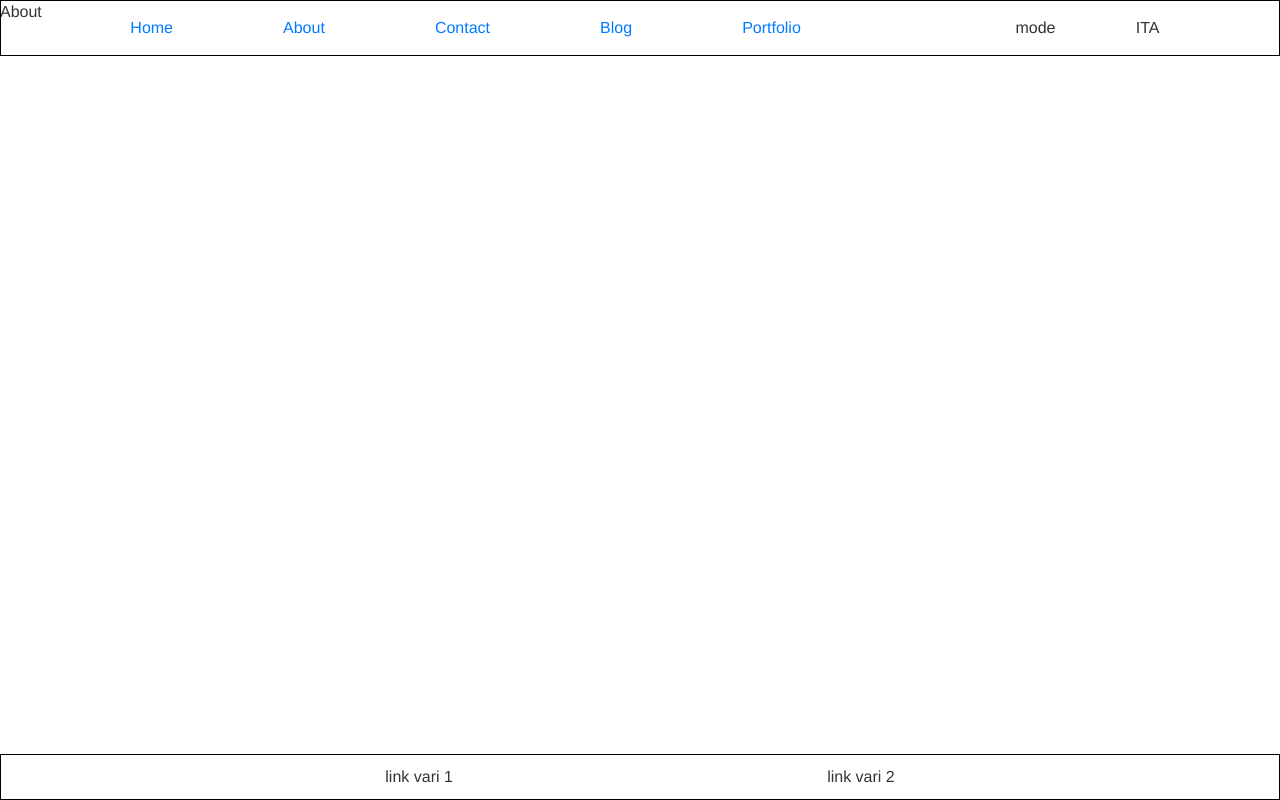
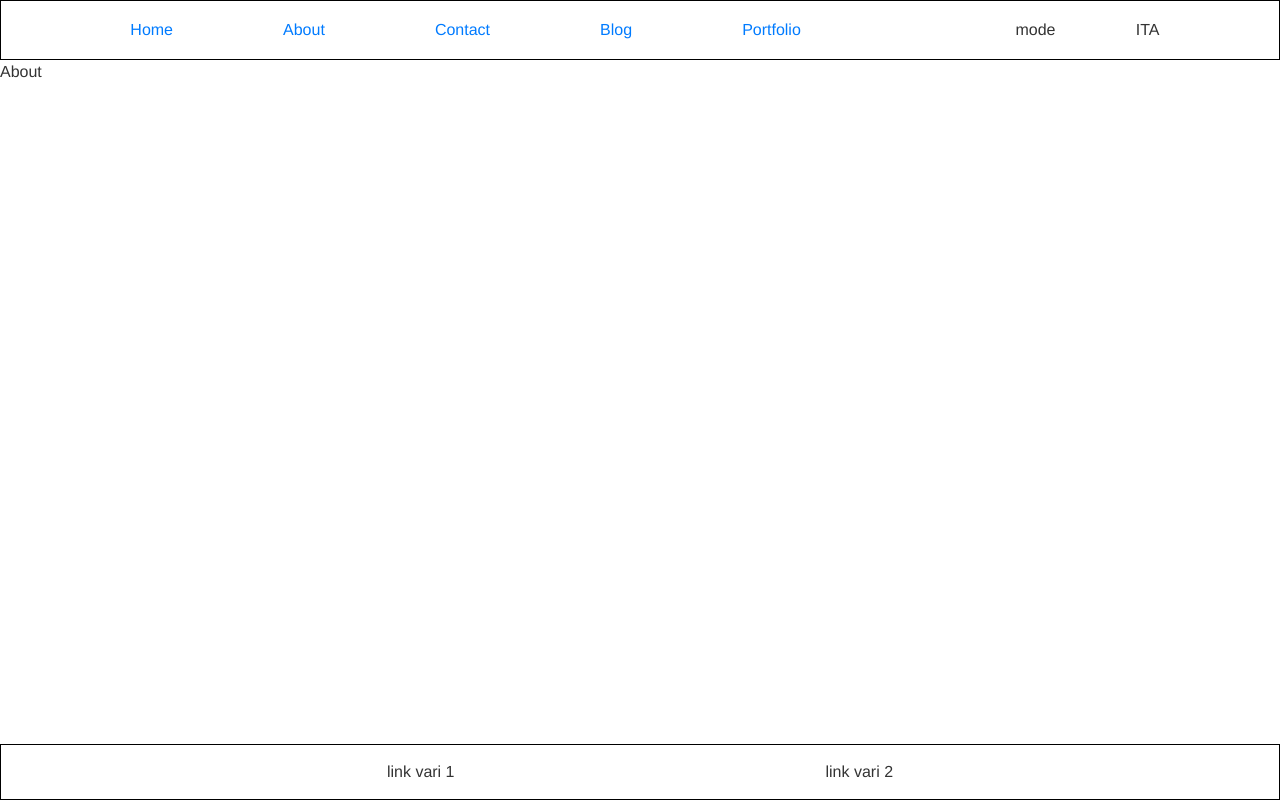
Before and after one commit to GiuseppeCaci/React-Sass-My-Portfolio, a React (Vite) app: page /about in a window 1280 px wide. Built offline with nearby package versions, Linux system fonts and the light colour scheme.

Commit message:
settaggi css basici aggiornati

```diff
--- a/src/App.jsx
+++ b/src/App.jsx
@@ -1,7 +1,6 @@
 import React from 'react';
 import './assets/styles/css/main.css'
 import AppRoutes from './routes/AppRoutes'
-import NavBarProva from './components/NavBarProva';
 
 
 function App() {
--- a/src/assets/styles/css/main.css
+++ b/src/assets/styles/css/main.css
@@ -9,6 +9,7 @@
   justify-content: space-evenly;
   align-items: center;
   flex-wrap: wrap;
+  height: 60px;
 }
 .header nav {
   flex-basis: 70%;
@@ -36,12 +37,16 @@
   bottom: 0;
   width: 100%;
   left: 0;
-  padding: 10px;
+  padding: 15px;
   border: 1px solid black;
   display: flex;
   justify-content: space-evenly;
   align-items: center;
   flex-wrap: wrap;
+}
+
+.content-wrappet {
+  margin-top: 60px;
 }
 
 * {
--- /dev/null
+++ b/src/assets/styles/scss/components/_container.scss
@@ -0,0 +1,5 @@
+@import '../utils/mixins';
+
+.content-wrappet{
+    margin-top: 60px;
+}
--- a/src/assets/styles/scss/layout/_footer.scss
+++ b/src/assets/styles/scss/layout/_footer.scss
@@ -5,7 +5,7 @@
     bottom: 0;
     width: 100%;
     left: 0;
-    padding: 10px;
+    padding: 15px;
     border: 1px solid black;
     display: flex;
     justify-content: space-evenly;
--- a/src/assets/styles/scss/layout/_header.scss
+++ b/src/assets/styles/scss/layout/_header.scss
@@ -11,6 +11,7 @@
   justify-content: space-evenly;
   align-items: center;
   flex-wrap: wrap;
+  height: 60px;
 
   nav {
     flex-basis: 70%;
--- a/src/assets/styles/scss/main.scss
+++ b/src/assets/styles/scss/main.scss
@@ -1,6 +1,7 @@
 @import 'utils/mixins';
 @import 'layout/header';
 @import 'layout/footer';
+@import 'components/container';
 
 * {
     margin: 0;
--- a/src/pages/About.jsx
+++ b/src/pages/About.jsx
@@ -5,7 +5,9 @@ const About = () => {
 
     return (
         <>
+        <div className="content-wrappet">
         <p>About</p>
+        </div>
         </>
     )
 }
--- a/src/pages/Blog.jsx
+++ b/src/pages/Blog.jsx
@@ -5,7 +5,9 @@ const Blog = () => {
 
     return (
         <>
+        <div className="content-wrappet">
         <p>Blog</p>
+        </div>
         </>
     )
 }
--- a/src/pages/Contact.jsx
+++ b/src/pages/Contact.jsx
@@ -5,7 +5,9 @@ const Contact = () => {
 
     return (
         <>
+        <div className="content-wrappet">
         <p>Contact</p>
+        </div>
         </>
     )
 }
--- a/src/pages/Home.jsx
+++ b/src/pages/Home.jsx
@@ -5,7 +5,9 @@ const Home = () => {
 
     return (
         <>
+        <div className="content-wrappet">
         <p>Home</p>
+        </div>
         </>
     )
 }
--- a/src/pages/Portfolio.jsx
+++ b/src/pages/Portfolio.jsx
@@ -5,7 +5,9 @@ const Portfolio = () => {
 
     return (
         <>
+        <div className="content-wrappet">
         <p>Portfolio</p>
+        </div>
         </>
     )
 }
```
Also changed, not shown: 1 other file (tests, documents, lock files or other folders).
